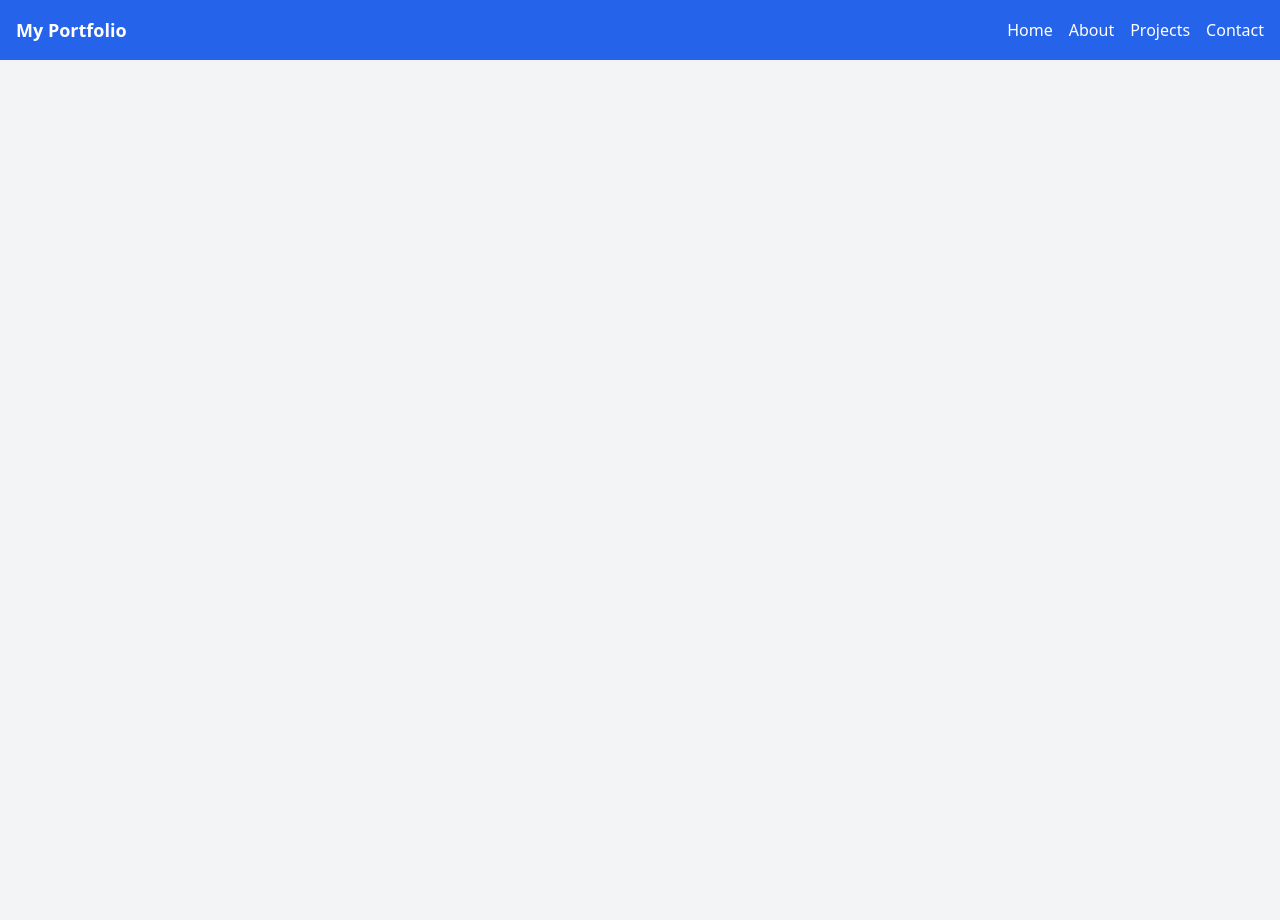
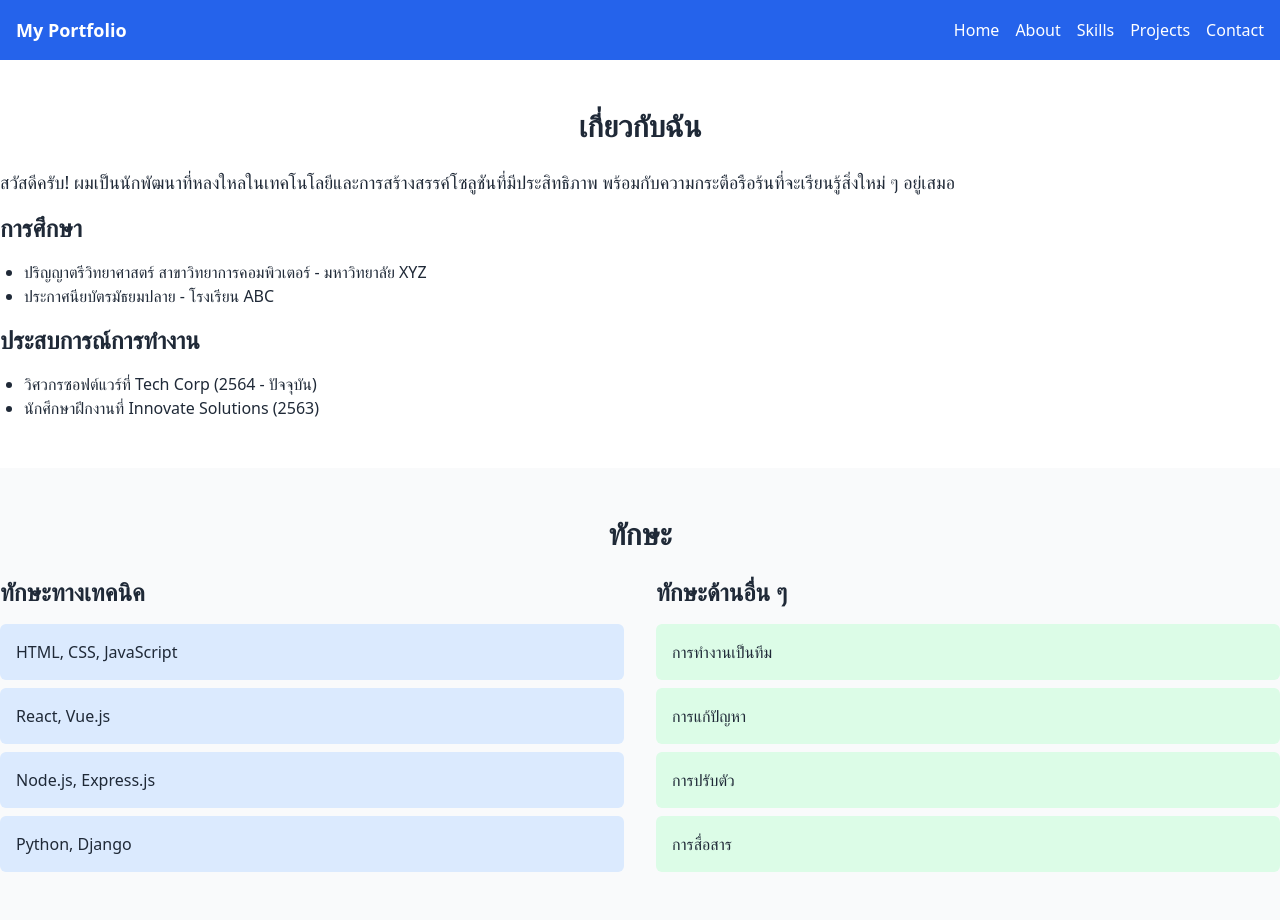
Before and after one commit to wittawat66160264/portfolio-team, a website: page src/components/about.html in a window 1280 px wide. Before the commit the page ends 800 px from the top, so only its background shows below. Drawn offline with nearby package versions, Linux system fonts and the light colour scheme.

```diff
--- a/src/components/about.html
+++ b/src/components/about.html
@@ -17,11 +17,59 @@
             <ul class="flex space-x-4">
                 <li><a href="#hero" class="hover:underline">Home</a></li>
                 <li><a href="#about" class="hover:underline">About</a></li>
+                <li><a href="#skills" class="hover:underline">Skills</a></li>
                 <li><a href="#projects" class="hover:underline">Projects</a></li>
                 <li><a href="#contact" class="hover:underline">Contact</a></li>
             </ul>
         </div>
     </nav>
+
+    <!-- About Section -->
+    <section id="about" class="py-12 bg-white">
+        <div class="container mx-auto">
+            <h2 class="text-3xl font-bold mb-6 text-center">เกี่ยวกับฉัน</h2>
+            <div class="space-y-4">
+                <p class="text-lg">สวัสดีครับ! ผมเป็นนักพัฒนาที่หลงใหลในเทคโนโลยีและการสร้างสรรค์โซลูชันที่มีประสิทธิภาพ พร้อมกับความกระตือรือร้นที่จะเรียนรู้สิ่งใหม่ ๆ อยู่เสมอ</p>
+                <h3 class="text-2xl font-semibold mt-6">การศึกษา</h3>
+                <ul class="list-disc ml-6">
+                    <li>ปริญญาตรีวิทยาศาสตร์ สาขาวิทยาการคอมพิวเตอร์ - มหาวิทยาลัย XYZ</li>
+                    <li>ประกาศนียบัตรมัธยมปลาย - โรงเรียน ABC</li>
+                </ul>
+                <h3 class="text-2xl font-semibold mt-6">ประสบการณ์การทำงาน</h3>
+                <ul class="list-disc ml-6">
+                    <li>วิศวกรซอฟต์แวร์ที่ Tech Corp (2564 - ปัจจุบัน)</li>
+                    <li>นักศึกษาฝึกงานที่ Innovate Solutions (2563)</li>
+                </ul>
+            </div>
+        </div>
+    </section>
+
+    <!-- Skills Section -->
+    <section id="skills" class="py-12 bg-gray-50">
+        <div class="container mx-auto">
+            <h2 class="text-3xl font-bold mb-6 text-center">ทักษะ</h2>
+            <div class="grid grid-cols-1 md:grid-cols-2 gap-8">
+                <!-- Technical Skills -->
+                <div>
+                    <h3 class="text-2xl font-semibold mb-4">ทักษะทางเทคนิค</h3>
+                    <ul class="space-y-2">
+                        <li class="bg-blue-100 p-4 rounded-md hover:bg-blue-200 transition duration-200">HTML, CSS, JavaScript</li>
+                        <li class="bg-blue-100 p-4 rounded-md hover:bg-blue-200 transition duration-200">React, Vue.js</li>
+                        <li class="bg-blue-100 p-4 rounded-md hover:bg-blue-200 transition duration-200">Node.js, Express.js</li>
+                        <li class="bg-blue-100 p-4 rounded-md hover:bg-blue-200 transition duration-200">Python, Django</li>
+                    </ul>
+                </div>
+                <!-- Soft Skills -->
+                <div>
+                    <h3 class="text-2xl font-semibold mb-4">ทักษะด้านอื่น ๆ</h3>
+                    <ul class="space-y-2">
+                        <li class="bg-green-100 p-4 rounded-md hover:bg-green-200 transition duration-200">การทำงานเป็นทีม</li>
+                        <li class="bg-green-100 p-4 rounded-md hover:bg-green-200 transition duration-200">การแก้ปัญหา</li>
+                        <li class="bg-green-100 p-4 rounded-md hover:bg-green-200 transition duration-200">การปรับตัว</li>
+                        <li class="bg-green-100 p-4 rounded-md hover:bg-green-200 transition duration-200">การสื่อสาร</li>
+                    </ul>
+                </div>
+            </div>
         </div>
     </section>
 </body>
```
